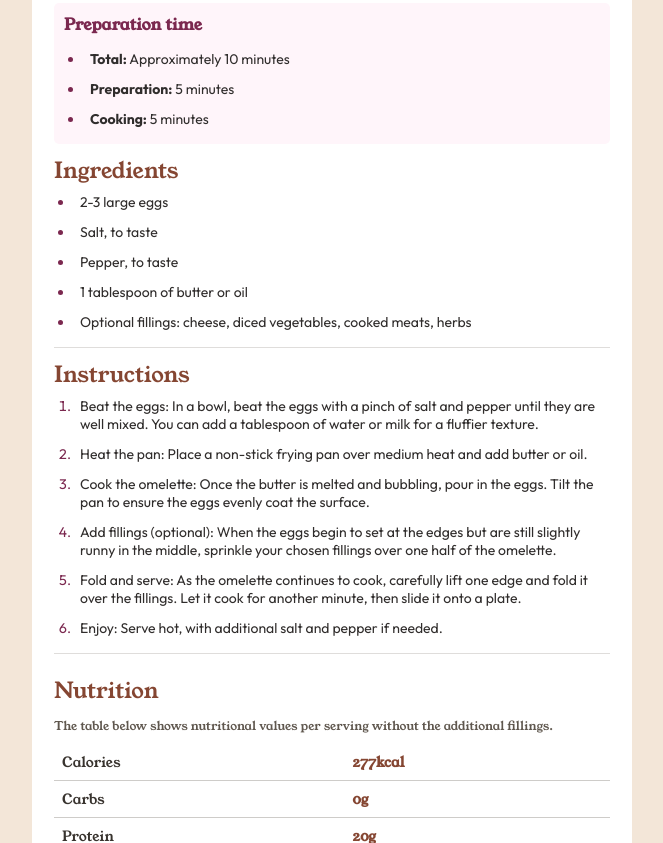
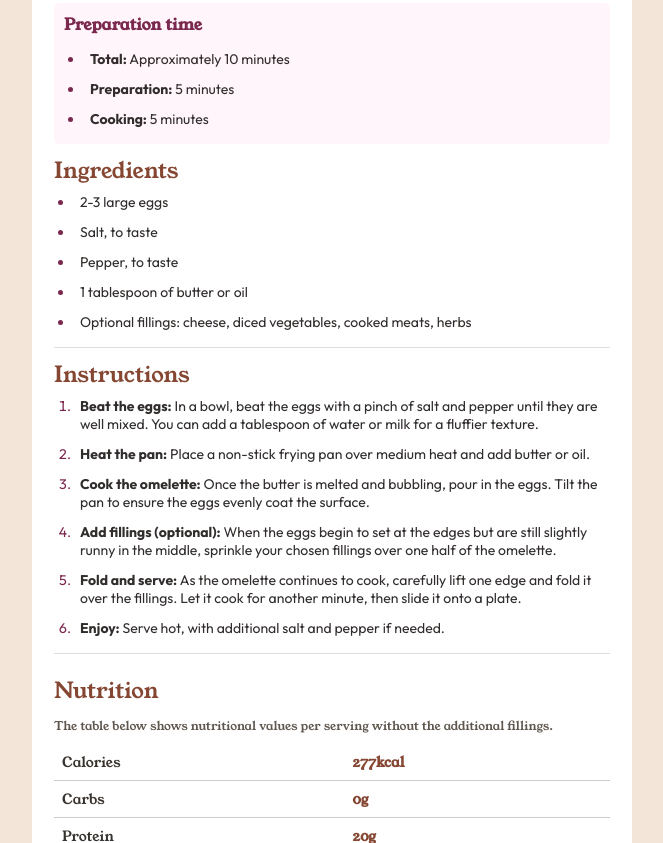
Before and after one commit to hossygifty/recipe-page, a plain HTML site: page index.html in a window 1280 px wide. Shown: the part 441-1284 px from the top of the page, without its empty margins (308-971 px from the left). Drawn offline with Linux system fonts and the light colour scheme.

Commit message:
Added the strong tag to the html

```diff
--- a/index.html
+++ b/index.html
@@ -44,19 +44,19 @@
         <h2>Instructions</h2>
         <ol>
           <li>
-            Beat the eggs: In a bowl, beat the eggs with a pinch of salt and pepper until they are well mixed.
+           <strong> Beat the eggs:</strong> In a bowl, beat the eggs with a pinch of salt and pepper until they are well mixed.
             You can add a tablespoon of water or milk for a fluffier texture.</li>
-            <li>Heat the pan: Place a non-stick frying pan over medium heat and add butter or oil.</li>
-            <li>Cook the omelette: Once the butter is melted and bubbling, pour in the eggs. Tilt the pan to ensure
+            <li><strong>Heat the pan:</strong> Place a non-stick frying pan over medium heat and add butter or oil.</li>
+            <li><strong>Cook the omelette:</strong> Once the butter is melted and bubbling, pour in the eggs. Tilt the pan to ensure
             the eggs evenly coat the surface.
             </li>
-            <li>Add fillings (optional): When the eggs begin to set at the edges but are still slightly runny in the
+            <li><strong>Add fillings (optional):</strong> When the eggs begin to set at the edges but are still slightly runny in the
             middle, sprinkle your chosen fillings over one half of the omelette.
           </li>
-          <li> Fold and serve: As the omelette continues to cook, carefully lift one edge and fold it over the
+          <li><strong>Fold and serve:</strong>  As the omelette continues to cook, carefully lift one edge and fold it over the
           fillings. Let it cook for another minute, then slide it onto a plate.
           </li>
-          <li>Enjoy: Serve hot, with additional salt and pepper if needed.</li>
+          <li><strong>Enjoy:</strong> Serve hot, with additional salt and pepper if needed.</li>
         </ol>
       </div>
       <div class="line-break"></div>
```
